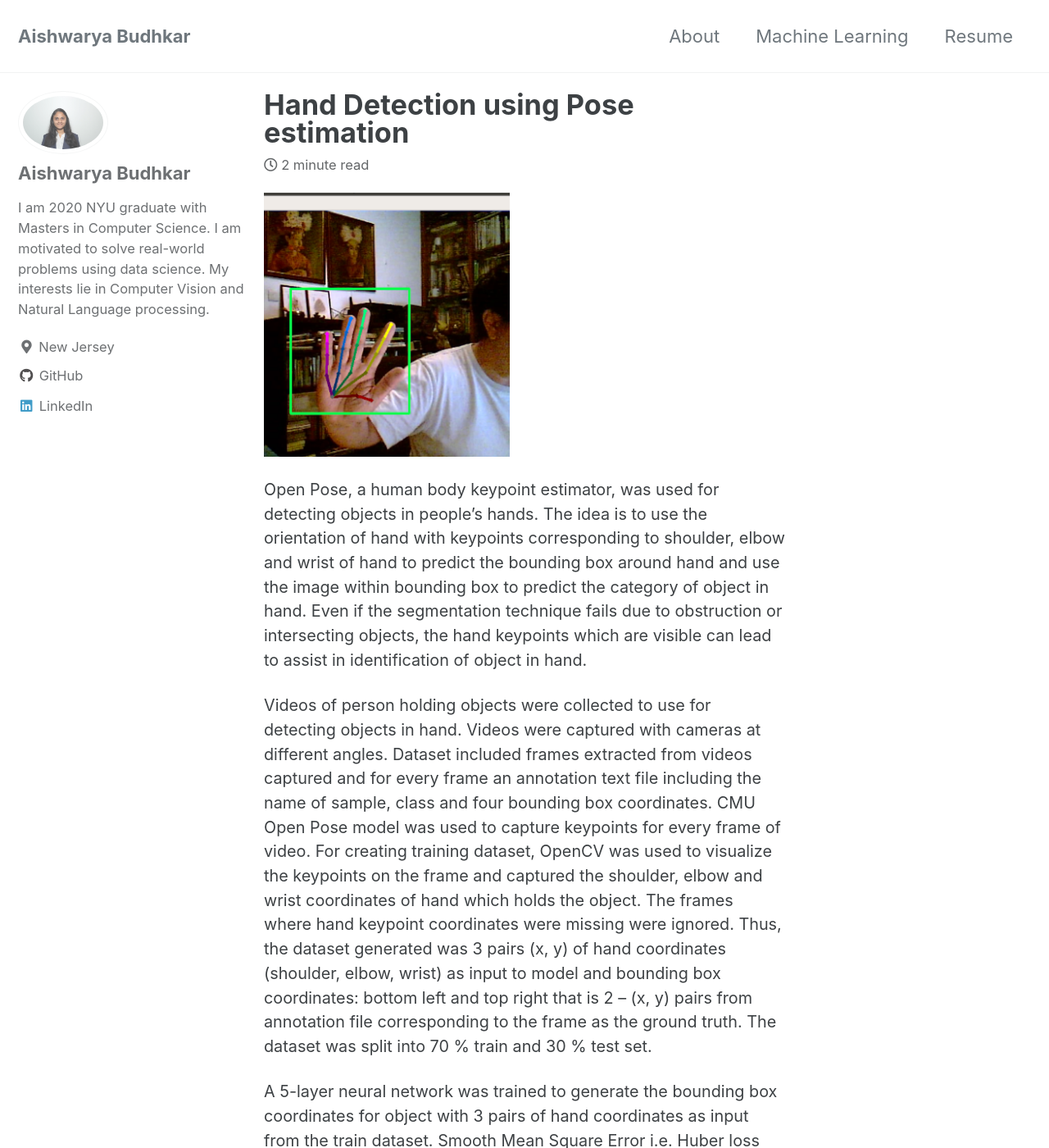
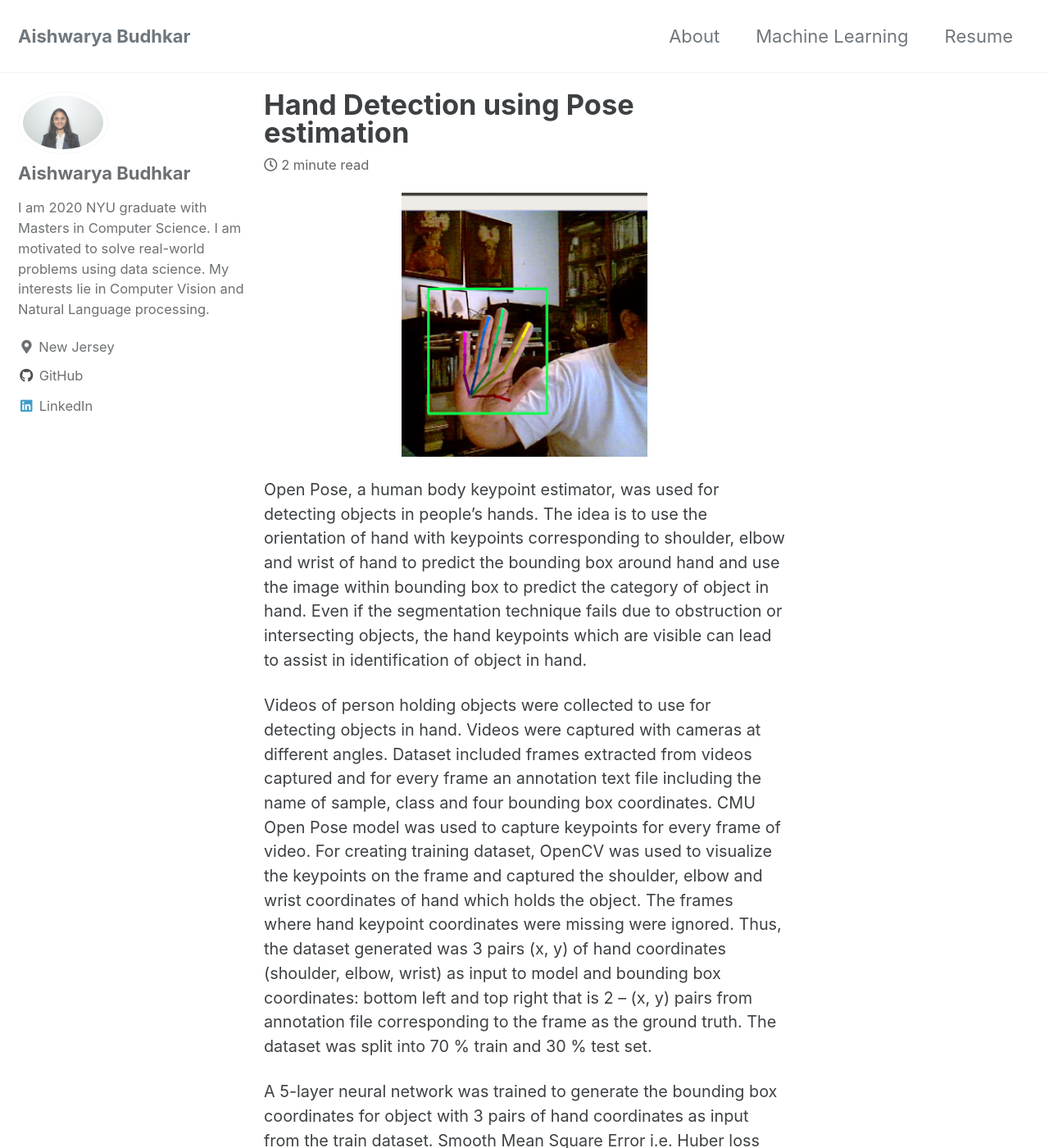
Before and after one commit to asbudhkar/asbudhkar.github.io, a Jekyll site: the page built from _posts/2019-12-30-hand-detection-pose-estimation.md, in a window 1280 px wide and 1400 px high. Shown: the whole window at 82% size. Built offline with Jekyll 4.4.1, drawn with Linux system fonts in a browser that asks for light colours; cached includes are drawn as plain includes.

```diff
--- a/_posts/2019-12-30-hand-detection-pose-estimation.md
+++ b/_posts/2019-12-30-hand-detection-pose-estimation.md
@@ -5,8 +5,10 @@ tags: [computer vision, deep learning]
 header:
     excerpt: "Hand Detection"
 ---
-<img src="/images/hand.png" width="300" height="150"/>
 
+<p class="aligncenter">
+    <img src="/images/hand.png" width="300" height="150"/>
+</p>
 Open Pose, a human body keypoint estimator, was used for detecting objects in people’s hands.
 The idea is to use the orientation of hand with keypoints corresponding to shoulder, elbow and wrist of hand to predict the bounding box around hand and use the image within bounding box to predict the category of object in hand. Even if the segmentation technique fails due to obstruction or intersecting objects, the hand keypoints which are visible can lead to assist in identification of object in hand.
 
--- a/_sass/minimal-mistakes/_page.scss
+++ b/_sass/minimal-mistakes/_page.scss
@@ -111,6 +111,9 @@ body {
     font-size: 0.9em;
   }
 
+  .aligncenter {
+    text-align: center;
+  }
   /* paragraph indents */
   p {
     margin: 0 0 $indent-var;
```
